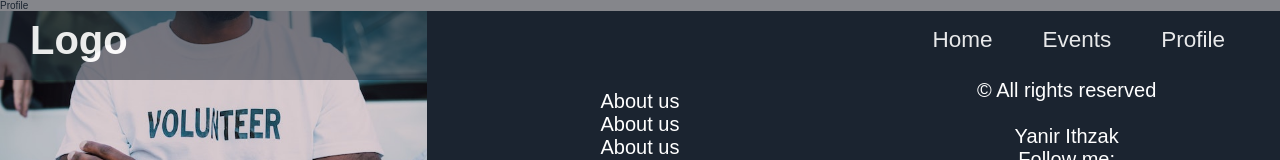
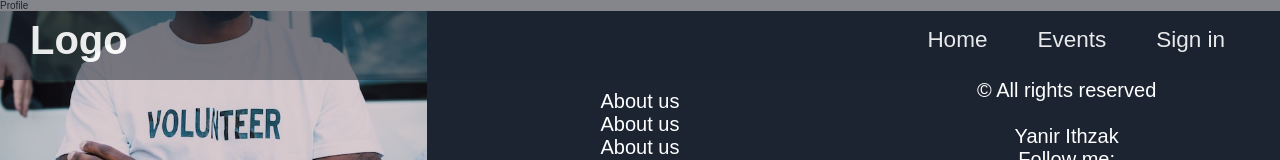
Before and after one commit to yanir401/volunteers-mern-app, a React (Create React App) app in the folder client/: page /my-profile in a window 1280 px wide. Shown: the top 160 px of the page. Built offline with nearby package versions, Linux system fonts and the light colour scheme.

Commit message:
improve redux and add toggle if user logged in

```diff
--- a/client/src/components/UIElements/modal/modal.css
+++ b/client/src/components/UIElements/modal/modal.css
@@ -37,7 +37,7 @@
   justify-content: center;
   text-align: center;
   gap: 2rem;
-  animation: modalAnimation 0.3s ease-in;
+  animation: modalAnimation 0.3s all;
 }
 
 @keyframes modalAnimation {
--- a/client/src/components/layout/navigation/Navigation.jsx
+++ b/client/src/components/layout/navigation/Navigation.jsx
@@ -1,7 +1,17 @@
 import React from "react";
 import { Link } from "react-router-dom";
+import { useSelector } from "react-redux";
 import "./navigation.css";
 const Navigation = () => {
+  const { user } = useSelector((state) => state.user);
+
+  // const authenticate = () => {
+  //   return user ? <Link to="profile">Profile</Link> : <a> Sign in</a>;
+  // };
+  const authenticate = (
+    <>{user ? <Link to="profile">Profile</Link> : <a> Sign in</a>}</>
+  );
+
   return (
     <div className="navbar">
       <h2>Logo</h2>
@@ -13,9 +23,7 @@ const Navigation = () => {
           <li>
             <Link to="events">Events</Link>
           </li>
-          <li>
-            <Link>Profile</Link>
-          </li>
+          <li>{authenticate}</li>
         </ul>
       </nav>
     </div>
--- a/client/src/components/pages/home/Home.jsx
+++ b/client/src/components/pages/home/Home.jsx
@@ -1,6 +1,6 @@
-import React from "react";
+import React, { useEffect } from "react";
 import { useState } from "react";
-import { useDispatch } from "react-redux";
+import { useDispatch, useSelector } from "react-redux";
 import { setUser } from "../../../store/actions/userActions";
 import Button from "../../formElements/buttons/Button";
 import Input from "../../formElements/input/Input";
@@ -12,6 +12,7 @@ import Modal from "../../UIElements/modal/Modal";
 
 const Home = () => {
   const dispatch = useDispatch();
+  const { user } = useSelector((state) => state.user);
   const [email, setEmail] = useState();
   const [password, setPassword] = useState();
   const [openModal, setOpenModal] = useState(false);
@@ -20,9 +21,13 @@ const Home = () => {
     dispatch(setUser({ email, password }));
   };
 
+  useEffect(() => {
+    if (user) setOpenModal(false);
+  }, [user]);
+
   const modalContent = (
     <>
-      <h2 style={{ color: "#fff" }}>Login</h2>
+      <h2 style={{ color: "#fff" }}>Sign in</h2>
       <Input
         type="text"
         placeholder="Email address"
```
